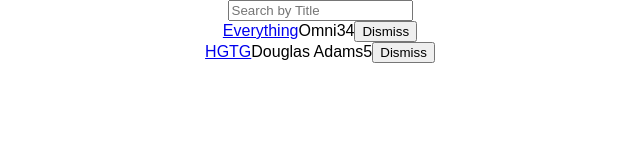
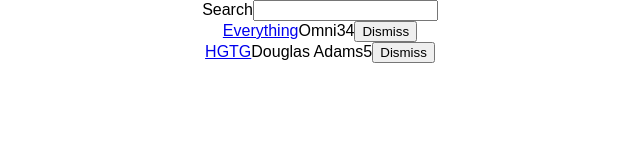
Before and after one commit to michaeladrianlucas/hackernews, a React (Create React App) app: page / in a window 1280 px wide. Shown: the top 160 px of the page, without its empty margins (320-960 px from the left). Built offline with nearby package versions, Linux system fonts and the light colour scheme.

Commit message:
end pg 95, seperated components into classes out of class App

```diff
--- a/src/App.js
+++ b/src/App.js
@@ -60,15 +60,60 @@
 }
   */
   render() {
+
+    const {
+      searchTerm,
+      list
+    } = this.state;
+
     return (
       <div className="App">
+      <Search
+          value={searchTerm}
+          onChange={this.onSearchChange}>
+      Search</Search>
+
+      <Table
+          list={list}
+          pattern={searchTerm}
+          onDismiss={this.onDismiss}
+      />
+
+    </div>//END APP
+    ); //END RETURN
+  } //END RENDER
+} //END CLASS APP
+
+class Search extends Component {
+  render(){
+
+      const {
+        value,
+        onChange,
+        children
+      } = this.props;
+
+      return(
         <form>
-          <input type="text"
-            placeholder="Search by Title"
-             onChange={this.onSearchChange} />
+
+          {children}<input
+            type="text"
+            value={value}
+            onChange={onChange} />
+
         </form>
+      );
+  }
+} // END CLASS SEARCH
+
+class Table extends Component {
+  render(){
+    const { list, pattern, onDismiss } = this.props;
+
+    return(
+      <div>
       {
-          this.state.list.filter(isSearched(this.state.searchTerm)).map(item =>
+        list.filter(isSearched(pattern)).map(item =>
               <div key={item.objectID}>
                <span>
                  <a href={item.url}>{item.title}</a>
@@ -77,18 +122,81 @@
                <span>{item.num_comments}</span>
                <span>{item.points}</span>
                <span>
-                   <button onClick={ () => this.onDismiss(item.objectID) }
-                        type="button">
-                     Dismiss
-                   </button>
+                 <button
+                   onClick={() =>
+                   onDismiss(item.objectID) }
+                   type="button">Dismiss</button>
                </span>
              </div>
       )}
-    </div>//END APP
-    ); //END RETURN
-  } //END RENDER
-} //END APP
+      </div>
+    );
+  }
+} //END CLASS TABLE
+/*
+// POSSIBLE COMPONENTS
+<Search
+    value={searchTerm}
+    onChange={this.onSearchChange}
+/>
 
+<Table
+    list={list}
+    pattern={searchTerm}
+    onDismiss={this.onDismiss}
+/>
+class Search extends Component {
+  render(){
+
+      const {
+        value,
+        onChange
+      } = this.props;
+
+      return(
+        <form>
+
+          <input
+            type="text"
+            value={searchTerm}
+            placeholder="Search by Title"
+            onChange={this.onSearchChange} />
+
+        </form>
+      );
+  } // END RENDER
+} // END CLASS SEARCH
+
+class Table extends Component {
+  render(){
+    cont{
+      list,
+      pattern,
+      onDismiss
+    } = this.props;
+
+    return(
+      {
+        list.filter(isSearched(pattern)).map(item =>
+              <div key={item.objectID}>
+               <span>
+                 <a href={item.url}>{item.title}</a>
+               </span>
+               <span>{item.author}</span>
+               <span>{item.num_comments}</span>
+               <span>{item.points}</span>
+               <span>
+                 <button
+                   onClick={() =>
+                   onDismiss(item.objectID) }
+                   type="button">Dismiss</button>
+               </span>
+             </div>
+      )}
+    )
+  } // END RENDER
+} //END CLASS TABLE
+*/
 export default App;
 /*
 // first {} is where react injects data
```
Lines whose indentation alone changed are shown as unchanged.
